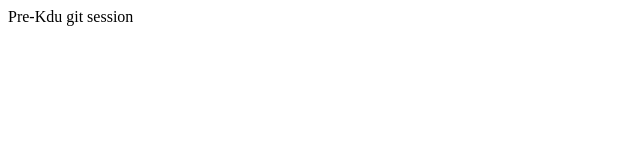
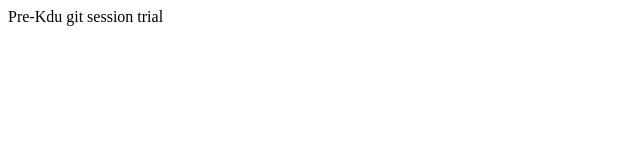
Before and after one commit to Sasi0901/Git-tutorial, a plain HTML site: page index.html in a window 1280 px wide. Shown: the full height of the page, 0-640 px from the left. Drawn offline with Linux system fonts and the light colour scheme.

```diff
--- a/index.html
+++ b/index.html
@@ -6,6 +6,6 @@
     <title>Pre-Kdu git session</title>
 </head>
 <body>
-    Pre-Kdu git session
+    Pre-Kdu git session trial
 </body>
 </html>
```
Also changed, not shown: 1 other file.
